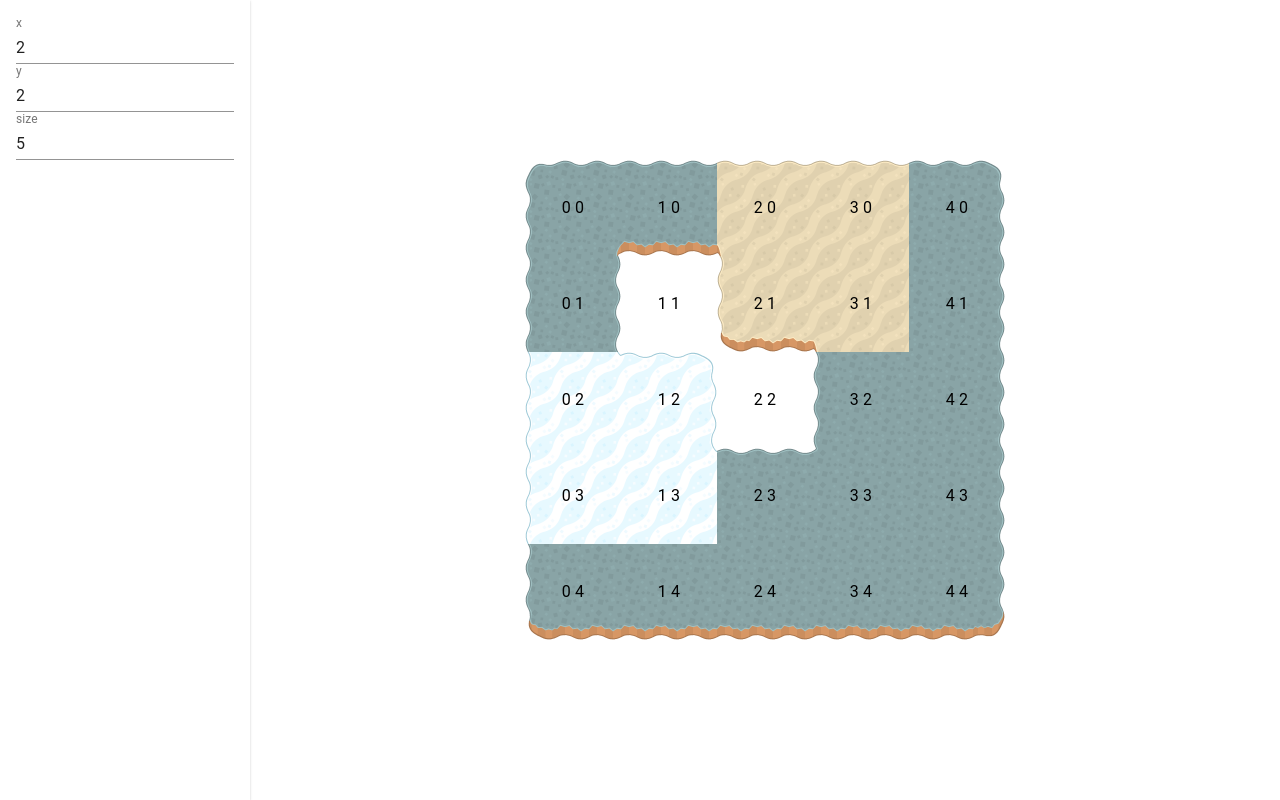
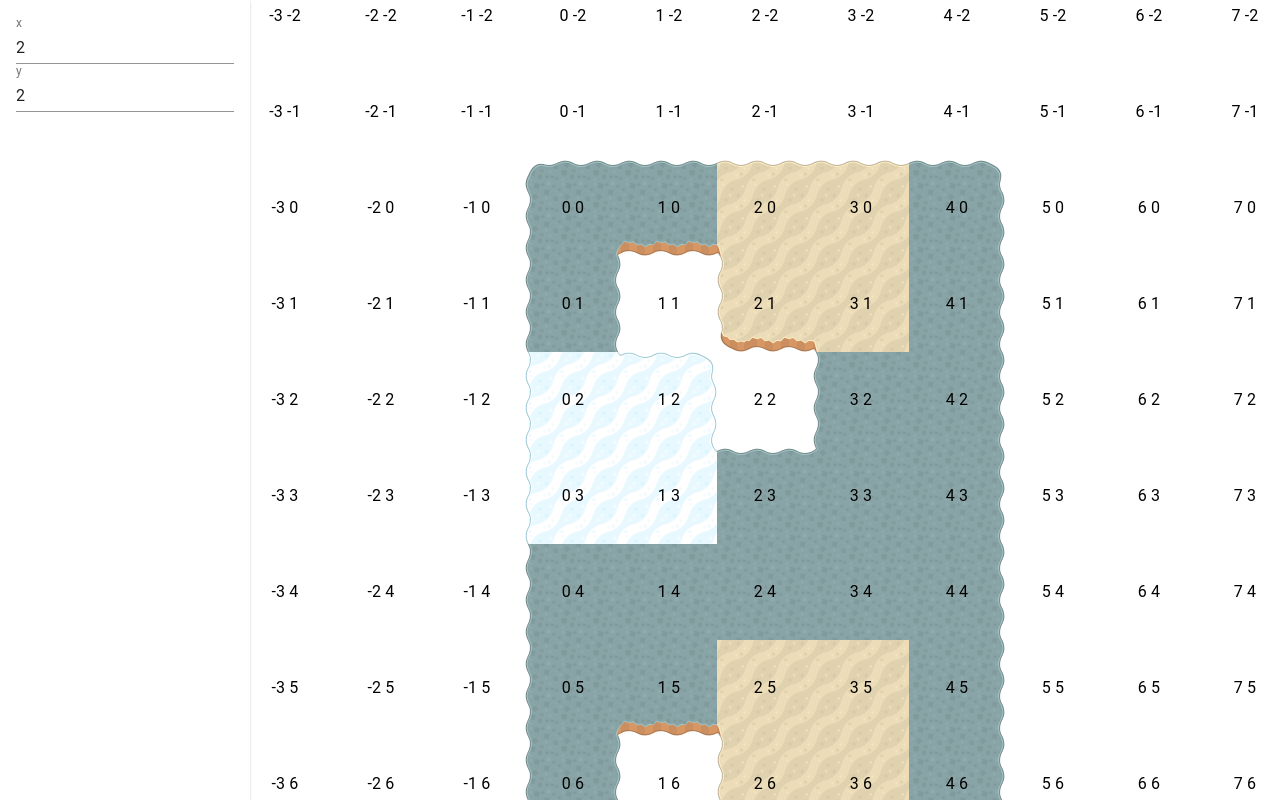
Before and after one commit to Jujulego/rover, a React (Create React App) app: page / in a window 1280 px wide. Built offline with nearby package versions, Linux system fonts and the light colour scheme.

Commit message:
update: compute area size based on div size

```diff
--- a/src/components/App.module.scss
+++ b/src/components/App.module.scss
@@ -9,8 +9,5 @@
 
   .grid {
     max-height: 100vh;
-    overflow: auto;
-
-    align-self: center;
   }
 }
--- a/src/components/App.tsx
+++ b/src/components/App.tsx
@@ -16,16 +16,21 @@ const map = new Map([
   [{ floor: 'rock' }, { floor: 'hole' }, { floor: 'sand' }, { floor: 'sand' }, { floor: 'rock' }],
   [{ floor: 'ice'  }, { floor: 'ice'  }, { floor: 'hole' }, { floor: 'rock' }, { floor: 'rock' }],
   [{ floor: 'ice'  }, { floor: 'ice'  }, { floor: 'rock' }, { floor: 'rock' }, { floor: 'rock' }],
+  [{ floor: 'rock' }, { floor: 'rock' }, { floor: 'rock' }, { floor: 'rock' }, { floor: 'rock' }],
+  [{ floor: 'rock' }, { floor: 'rock' }, { floor: 'sand' }, { floor: 'sand' }, { floor: 'rock' }],
+  [{ floor: 'rock' }, { floor: 'hole' }, { floor: 'sand' }, { floor: 'sand' }, { floor: 'rock' }],
+  [{ floor: 'ice'  }, { floor: 'ice'  }, { floor: 'hole' }, { floor: 'rock' }, { floor: 'rock' }],
+  [{ floor: 'ice'  }, { floor: 'ice'  }, { floor: 'rock' }, { floor: 'rock' }, { floor: 'rock' }],
   [{ floor: 'rock' }, { floor: 'rock' }, { floor: 'rock' }, { floor: 'rock' }, { floor: 'rock' }]
 ]);
 
 // Types
-type State = { x: number, y: number, size: number };
+type State = { x: number, y: number };
 
 // Component
 const App: React.FC = () => {
     // State
-    const [zone, setZone] = useState<State>({ x: 2, y: 2, size: 5 });
+    const [zone, setZone] = useState<State>({ x: 2, y: 2 });
 
     // Events
     const handleChange = (name: keyof State) => (event: ChangeEvent<HTMLInputElement>) => {
@@ -48,16 +53,9 @@ const App: React.FC = () => {
 
                     onChange={handleChange('y')}
                 />
-                <TextField
-                    label="size" value={zone.size} type="number"
-                    inputProps={{ min: 1 }}
-                    fullWidth
-
-                    onChange={handleChange('size')}
-                />
             </Grid>
             <Grid item xs className={styles.grid}>
-                <Zone map={map} center={{ x: zone.x, y: zone.y }} size={zone.size} />
+                <Zone map={map} center={{ x: zone.x, y: zone.y }} />
             </Grid>
         </Grid>
     );
--- a/src/components/map/Zone.module.scss
+++ b/src/components/map/Zone.module.scss
@@ -1,8 +1,19 @@
-.grid {
-  height: max-content;
-  width: max-content;
+.container {
+  height: 100%;
+  max-height: 100%;
+  max-width: 100%;
+  overflow: hidden;
 
-  display: grid;
+  display: flex;
+  align-items: center;
+  justify-content: center;
 
-  margin: auto;
+  .grid {
+    height: max-content;
+    width: max-content;
+
+    display: grid;
+
+    margin: -32px;
+  }
 }
--- a/src/components/map/Zone.tsx
+++ b/src/components/map/Zone.tsx
@@ -1,4 +1,4 @@
-import React, { FC } from 'react';
+import React, { FC, useCallback, useEffect, useRef, useState } from 'react';
 
 import { Coords, generateZone } from '../../data/Coords';
 import { Map } from '../../data/Map';
@@ -8,19 +8,41 @@ import Case from './Case';
 import styles from './Zone.module.scss';
 
 // Types
-type Props = { map: Map, center: Coords, size: number }
+type Props = { map: Map, center: Coords }
 
 // Component
 const Zone: FC<Props> = (props) => {
-  const { map, center, size } = props;
+  const { map, center } = props;
+
+  // State
+  const [size, setSize] = useState<Coords>({ x: 1, y: 1 });
+
+  // Function
+  function computeSize(node: HTMLDivElement) {
+    setSize({
+      x: Math.round((node.clientWidth + 64) / 96),
+      y: Math.round((node.clientHeight + 64) / 96)
+    });
+  }
+
+  // Ref
+  const containerRef = useRef<HTMLDivElement | null>(null);
+
+  // Callback
+  const containerCb = useCallback((node: HTMLDivElement) => {
+    containerRef.current = node;
+    computeSize(node);
+  }, []);
 
   // Rendering
   return (
-    <div className={styles.grid}>
-      { generateZone(center, size, (c, i, j) => (
-        <Case key={`${i}${j}`} style={{ gridColumn: i + 1, gridRow: j + 1 }}
-              map={map} pos={c} />
-      )) }
+    <div ref={containerCb} className={styles.container}>
+      <div className={styles.grid}>
+        { generateZone(center, size, (c, i, j) => (
+          <Case key={`${i}${j}`} style={{ gridColumn: i + 1, gridRow: j + 1 }}
+                map={map} pos={c} />
+        )) }
+      </div>
     </div>
   );
 };
--- a/src/data/coords.ts
+++ b/src/data/coords.ts
@@ -19,16 +19,16 @@ export function surrounding(pos: Coords, direction: Direction): Coords {
   }
 }
 
-export function generateZone<T>(center: Coords, size: number, cb: (coords: Coords, i: number, j: number) => T): Array<T> {
+export function generateZone<T>(center: Coords, size: Coords, cb: (coords: Coords, i: number, j: number) => T): Array<T> {
   // compute top left case
   const topleft: Coords = {
-    x: center.x - ((size - size % 2) / 2),
-    y: center.y - ((size - size % 2) / 2),
+    x: center.x - ((size.x - size.x % 2) / 2),
+    y: center.y - ((size.y - size.y % 2) / 2),
   };
 
   const result: Array<T> = [];
-  for (let i = 0; i < size; ++i) {
-    for (let j = 0; j < size; ++j) {
+  for (let i = 0; i < size.x; ++i) {
+    for (let j = 0; j < size.y; ++j) {
       result.push(
         cb({ x: topleft.x + i, y: topleft.y + j }, i, j)
       )
```
